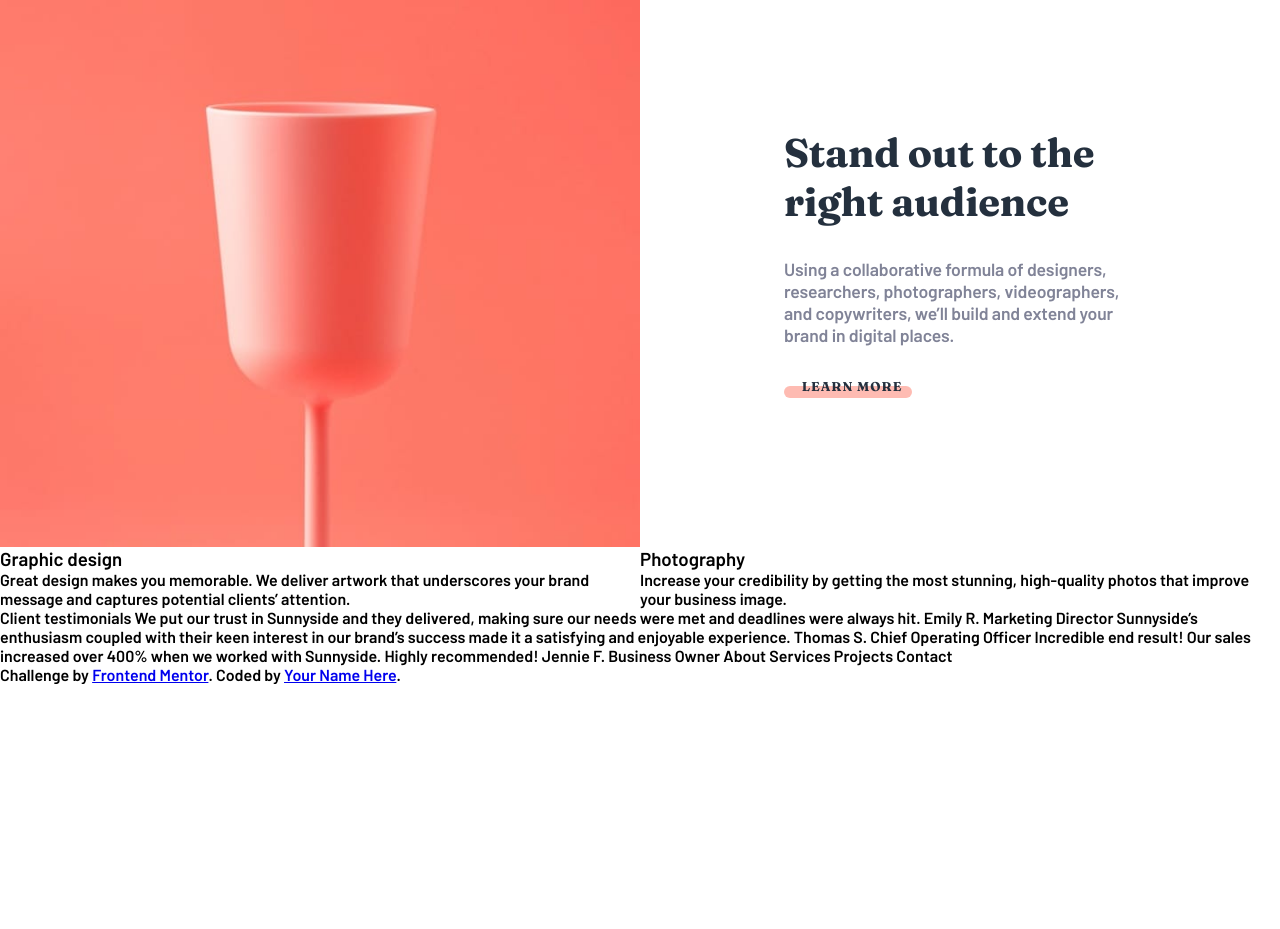
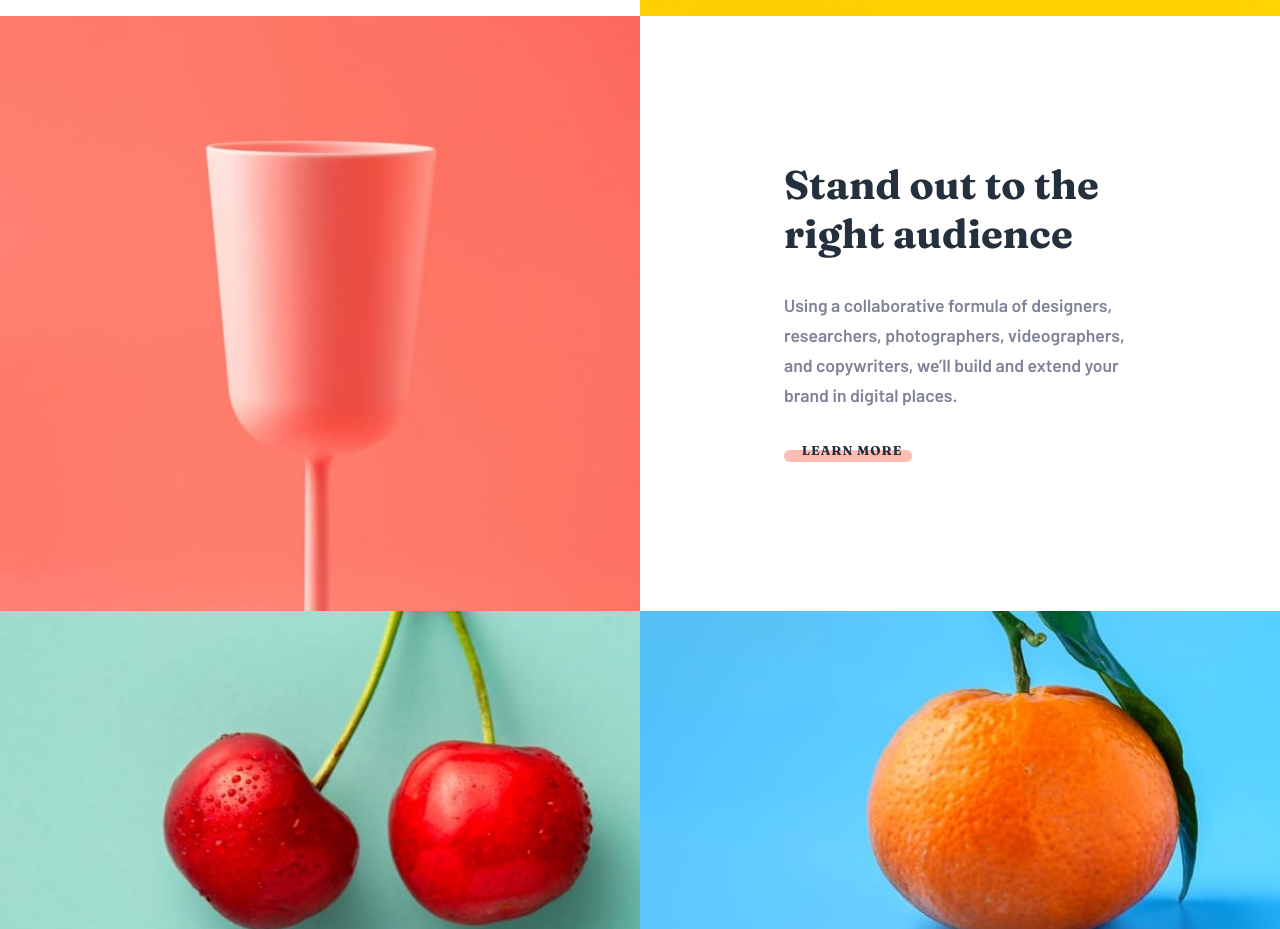
Before and after one commit to Gerakash/sunnyside-agency, a plain HTML site: page index.html in a window 1280 px wide. Shown: the part 1380-2309 px from the top of the page. Before the commit the page ends 2064 px from the top, so only its background shows below. Drawn offline with Linux system fonts and the light colour scheme.

Commit message:
design and photography section add

```diff
--- a/index.html
+++ b/index.html
@@ -31,7 +31,7 @@
       <div class="learn-more">
         <div class="transform">
             <h2 class="learn-more-h2">Transform your brand</h2>
-            <p class="learn-more-msg">We are a full-service creative agency specializing in helping brands grow fast.Engage your clients through compelling visuals that do most of the marketing for you.</p>
+            <p class="learn-more-msg">We are a full-service creative agency specializing in helping brands grow fast. Engage your clients through compelling visuals that do most of the marketing for you.</p>
             <div class="learn-more-btn-wrapper">
                 <button class="learn-more-btn">LEARN MORE</button>
                 <div class="rectangle btn-yellow"></div>
@@ -54,13 +54,13 @@
       </div>
       <div class="design-photography">
         <div class="design">
-            <h3>Graphic design</h3>
-            <p>Great design makes you memorable. We deliver artwork that underscores your brand message and captures potential clients’ attention.
+            <h3 class="design-photography-h3 gd-color">Graphic design</h3>
+            <p class="design-msg">Great design makes you memorable. We deliver artwork that underscores your brand message and captures potential clients’ attention.
             </p>
         </div>
         <div class="photography">
-            <h3>Photography</h3>
-            <p>Increase your credibility by getting the most stunning, high-quality photos that improve your business image.</p>
+            <h3 class="design-photography-h3 ph-color">Photography</h3>
+            <p class="photography-msg">Increase your credibility by getting the most stunning, high-quality photos that improve your business image.</p>
         </div>
       </div>
   </main>
--- a/style.css
+++ b/style.css
@@ -137,12 +137,11 @@
     font-family: 'Fraunces', serif;
     color: #24303E;
     font-size: 2.5rem;
-    letter-spacing: -0.286px;
 }
 .learn-more-msg{
     color: #808397;
     font-size: 1.1rem;
-    letter-spacing: -0.129px;
+    line-height: 30px;
 }
 
 
@@ -151,13 +150,54 @@
 .design-photography{
     display: grid;
     grid-template-columns: repeat(2, 1fr);
-
+    height: 80vh;
 }
-/* .design{
+.design{
     background-image: url('images/desktop/image-graphic-design.jpg');
     width: 100%;
     height: 100%;
     background-repeat: no-repeat;
     background-size: cover;
-    background-position: center;
-} */
+}
+.photography{
+    background-image: url('images/desktop/image-photography.jpg');
+    width: 100%;
+    height: 100%;
+    background-repeat: no-repeat;
+    background-size: cover;
+}
+
+.design,.photography{
+    display: flex;
+    align-items: center;
+    flex-direction: column;
+    justify-content: end;
+    padding-bottom: 5rem;
+}
+
+.design-photography-h3{
+    font-family: 'Fraunces', serif;
+    font-size: 2rem;
+    padding-bottom: 1.8rem;
+}
+.gd-color{
+    color: #24554A;
+}
+.design-msg{
+    font-size: 1rem;
+    color: #3E7467;
+    text-align: center;
+    line-height: 27px;
+    width: 21rem;
+}
+.ph-color{
+    color: #052C3B;
+}
+
+.photography-msg{
+    font-size: 1rem;
+    color: #19536C;
+    text-align: center;
+    line-height: 27px;
+    width: 21rem;
+}
```
